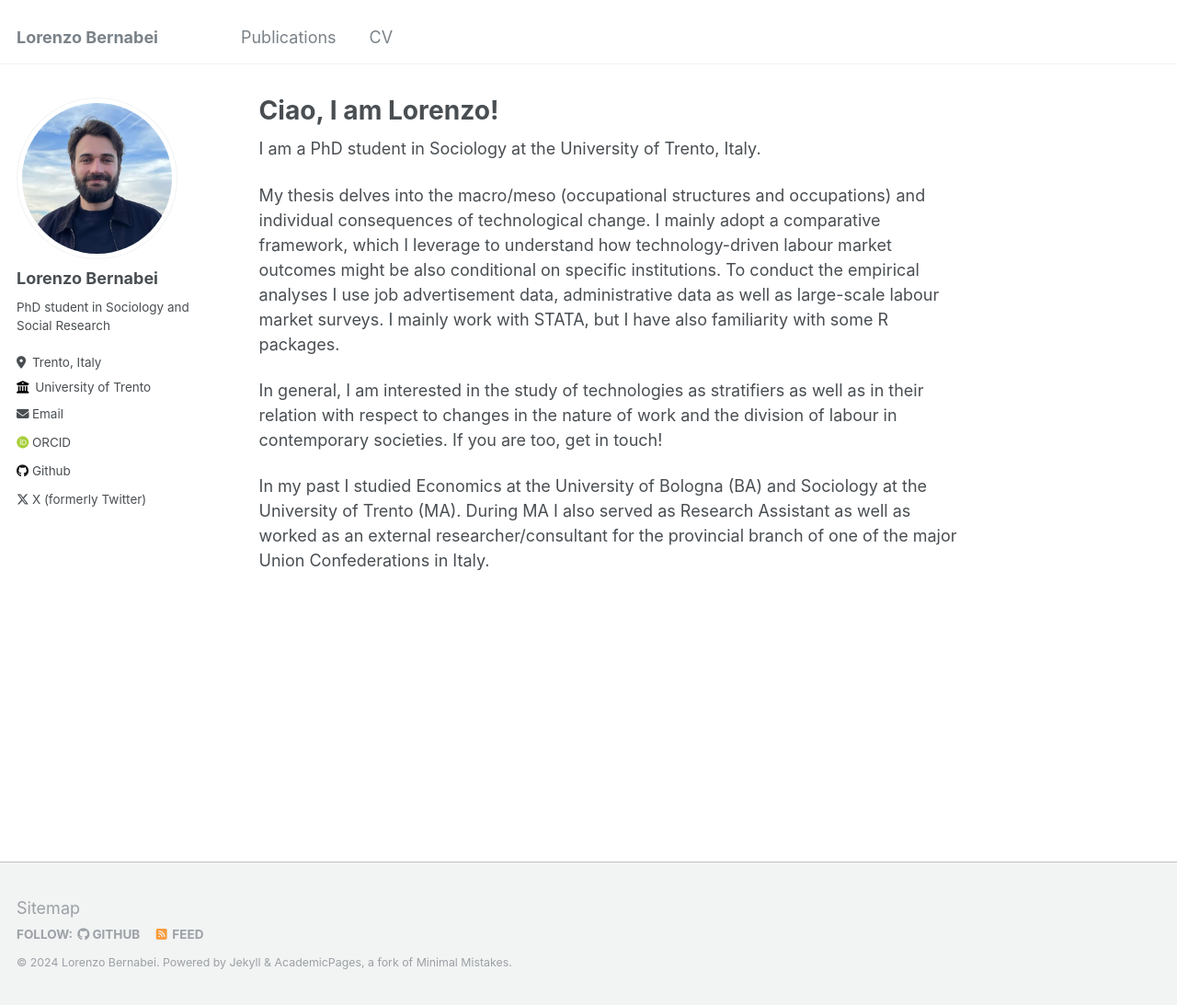
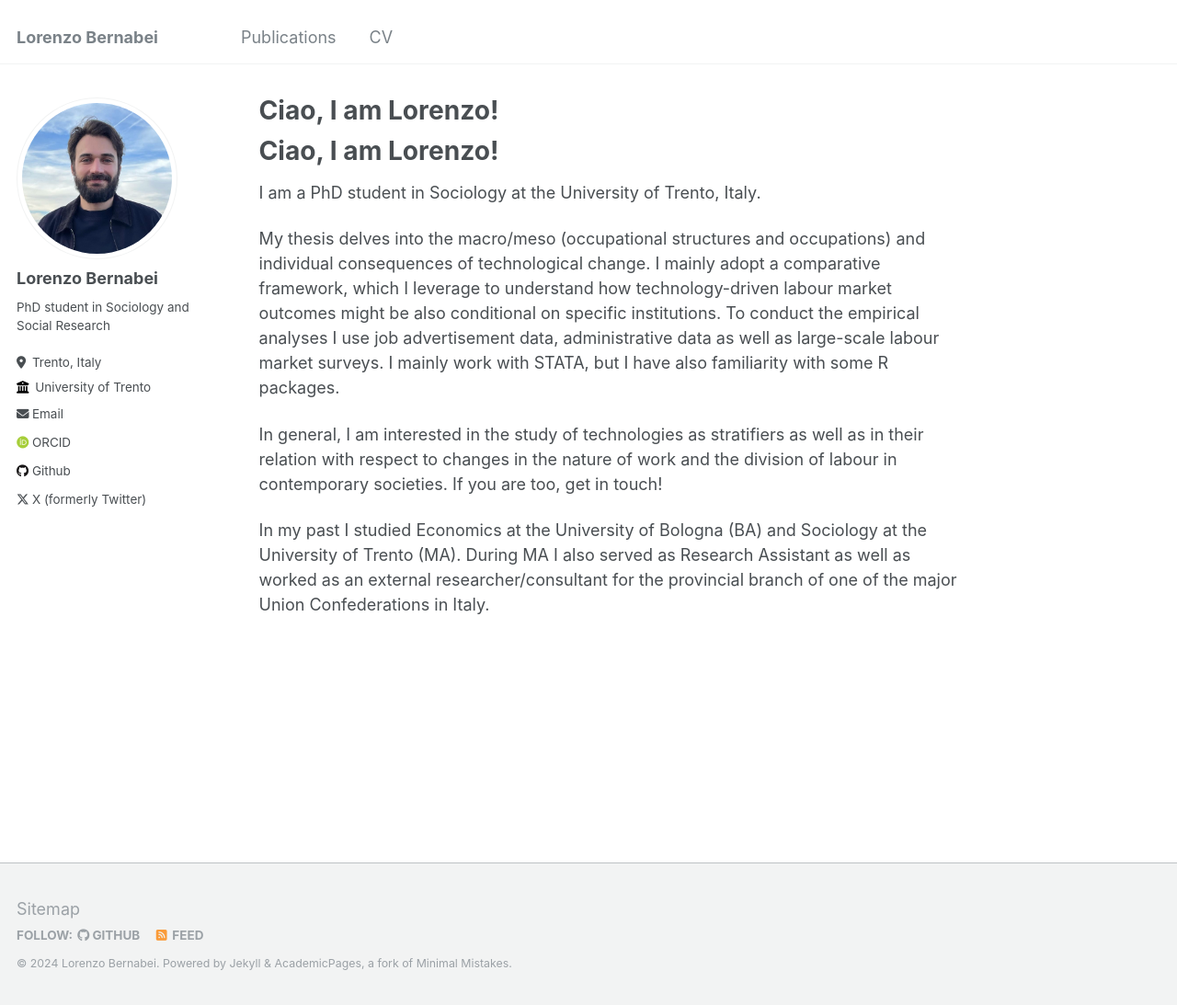
Before and after one commit to lorenzo-bernabei/lorenzo-bernabei.github.io, a Jekyll site: the page built from _pages/about.md, in a window 1280 px wide and 1093 px high. Shown: the whole window at 92% size. Built offline with Jekyll 4.4.1, drawn with Linux system fonts in a browser that asks for light colours; some web fonts are replaced.

Commit message:
Update about.md

```diff
--- a/_pages/about.md
+++ b/_pages/about.md
@@ -7,6 +7,9 @@ redirect_from:
   - /about.html
 ---
 
+Ciao, I am Lorenzo!
+======
+
 I am a PhD student in Sociology at the University of Trento, Italy.
 
 My thesis delves into the macro/meso (occupational structures and occupations) and individual consequences of technological change. I mainly adopt a comparative framework, which I leverage to understand how technology-driven labour market outcomes might be also conditional on specific institutions. To conduct the empirical analyses I use job advertisement data, administrative data as well as large-scale labour market surveys. I mainly work with STATA, but I have also familiarity with some R packages.
```
